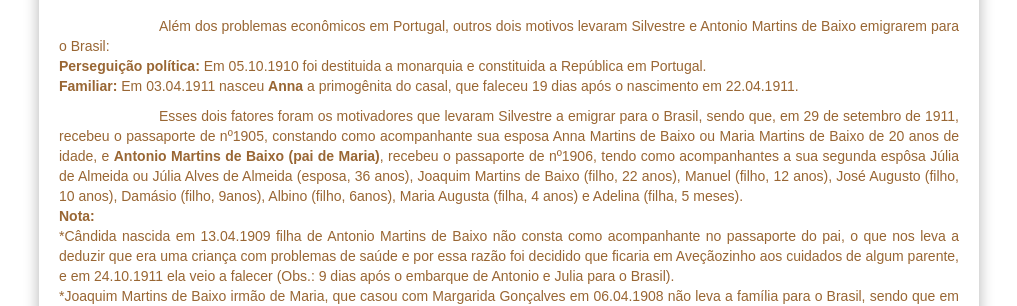
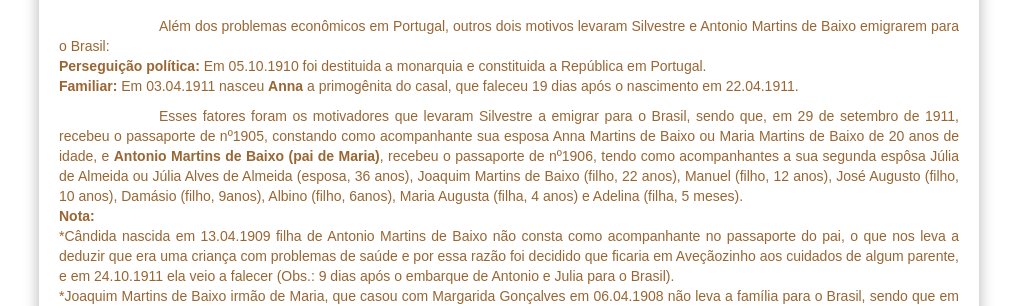
Before and after one commit to claudiovargas1955/claudiovargas1955.github.io, a Jekyll site: the page built from _pages/historia-de-silvestre.html, in a window 1280 px wide and 900 px high, scrolled down 8042 px. Shown: the part 152-458 px from the top of the window, without its empty margins (131-1148 px from the left). Built offline with Jekyll 4.4.1, drawn with Linux system fonts in a browser that asks for light colours; some web fonts are replaced.

Commit message:
Update historia-de-silvestre.html

```diff
--- a/_pages/historia-de-silvestre.html
+++ b/_pages/historia-de-silvestre.html
@@ -435,7 +435,7 @@
 <b>Perseguição política: </b>Em 05.10.1910 foi destituida a monarquia e constituida a República em Portugal.<br>
 <b>Familiar: </b>Em 03.04.1911 nasceu <b>Anna</b> a primogênita do casal, que faleceu 19 dias após o nascimento em 22.04.1911.<br>
 
-<p style="text-indent:100px";/>Esses dois fatores foram os motivadores que levaram Silvestre a emigrar para o Brasil, sendo que, em 29 de
+<p style="text-indent:100px";/>Esses fatores foram os motivadores que levaram Silvestre a emigrar para o Brasil, sendo que, em 29 de
 setembro de 1911, recebeu o passaporte de nº1905, constando como acompanhante sua esposa Anna Martins de Baixo ou Maria Martins de Baixo
 de 20 anos de idade, e <b>Antonio Martins de Baixo (pai de Maria)</b>, recebeu o passaporte de nº1906, tendo como acompanhantes a sua
 segunda espôsa Júlia de Almeida ou Júlia Alves de Almeida (esposa, 36 anos), Joaquim Martins de Baixo (filho, 22 anos), Manuel (filho, 12
```
